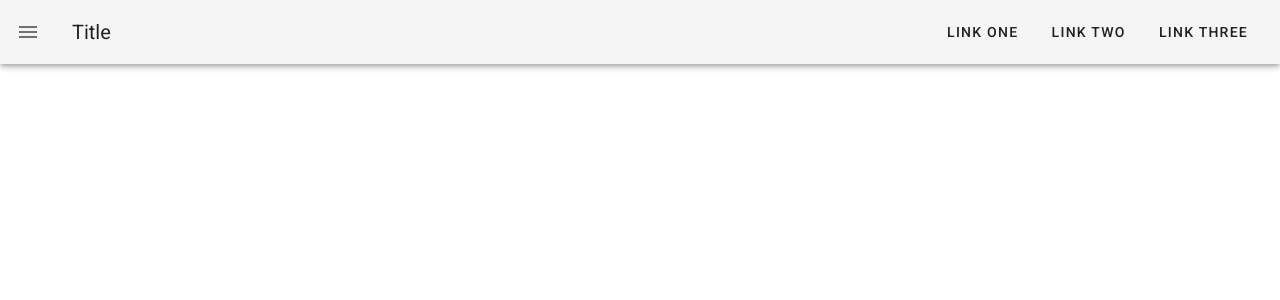
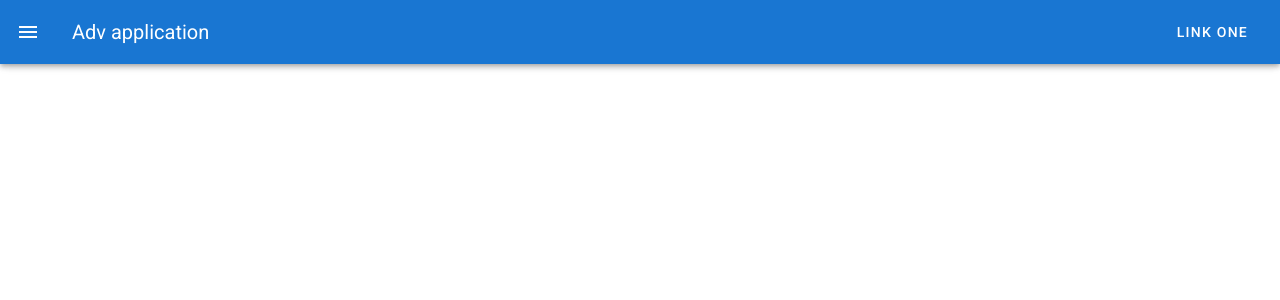
Before and after one commit to Web-destiny/CarAdvProject, a Vue app: page / in a window 1280 px wide. Shown: the top 300 px of the page. Built offline with nearby package versions, Linux system fonts and the light colour scheme.

Commit message:
Кастомизировал тулбар

```diff
--- a/src/App.vue
+++ b/src/App.vue
@@ -5,14 +5,12 @@
     <v-navigation-drawer app temporary>
     </v-navigation-drawer>
 
-    <v-app-bar app>
+    <v-app-bar app dark color="primary">
       <v-app-bar-nav-icon></v-app-bar-nav-icon>
-      <v-toolbar-title>Title</v-toolbar-title>
+      <v-toolbar-title>Adv application</v-toolbar-title>
       <v-spacer></v-spacer>
       <v-toolbar-items class="hidden-sm-and-down">
         <v-btn text>Link One</v-btn>
-        <v-btn text>Link Two</v-btn>
-        <v-btn text>Link Three</v-btn>
       </v-toolbar-items>
     </v-app-bar>
 
```
